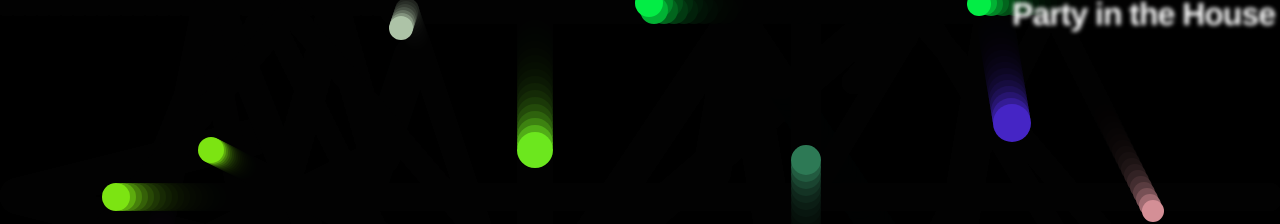
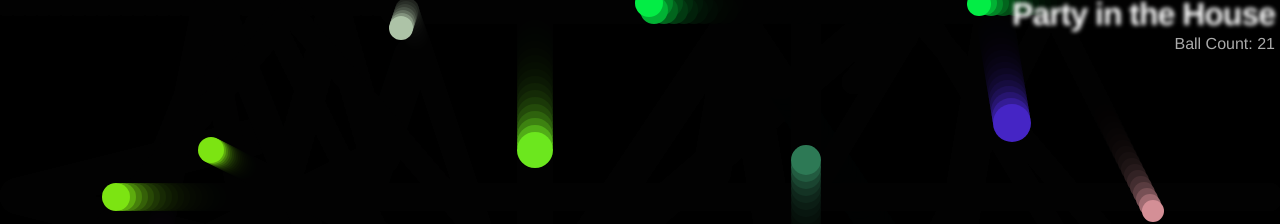
Before and after one commit to redrambles/evil_circle, a plain HTML site: page index.html in a window 1280 px wide. Shown: the top 224 px of the page. Drawn offline with Linux system fonts and the light colour scheme.

Commit message:
add counter

```diff
--- a/index.html
+++ b/index.html
@@ -8,6 +8,7 @@
 
   <body>
     <h1>Party in the House</h1>
+    <p>Ball count: </p>
     <canvas></canvas>
 
     <script src="main.js"></script>
--- a/main.js
+++ b/main.js
@@ -4,6 +4,11 @@ var ctx = canvas.getContext('2d');
 
 var width = canvas.width = window.innerWidth;
 var height = canvas.height = window.innerHeight;
+
+// Counter
+var counter = document.querySelector('p');
+var numBalls = 0;
+counter.innerText = "Ball Count: " + numBalls;
 
 // function to generate random number
 function random(min,max) {
@@ -150,10 +155,14 @@ EvilCircle.prototype.collisionDetect = function() {
 
       if (distance < this.size + balls[j].size) {
         balls[j].exists = false;
+        numBalls -= 1;
+        counter.innerText = "Ball Count: " + numBalls;
       }
     }
   }
 };
+
+
 
 // Create the Evil circle
 var evilCircle = new EvilCircle(
@@ -168,7 +177,6 @@ var evilCircle = new EvilCircle(
 
 // Let us control it with A, S, D, F
 evilCircle.setControls();
-
 
 // Let's create an array for all our balls
 var balls = [];
@@ -190,6 +198,8 @@ function letThereBeBalls() {
     );
     // Add 25 balls of random widths/heights/speed/colors to the array
     balls.push(ball);
+    numBalls += 1;
+    counter.innerText = "Ball Count: " + numBalls;
   }
 
   // Now that we have our array of balls, let's draw them and update them, and change their colors when they collide
--- a/style.css
+++ b/style.css
@@ -23,3 +23,11 @@ h1 {
   color: transparent;
   text-shadow: 0 0 4px white;
 }
+
+p {
+  position: absolute;
+  margin: 0;
+  top: 35px;
+  right: 5px;
+  color: #aaa;
+}
```
